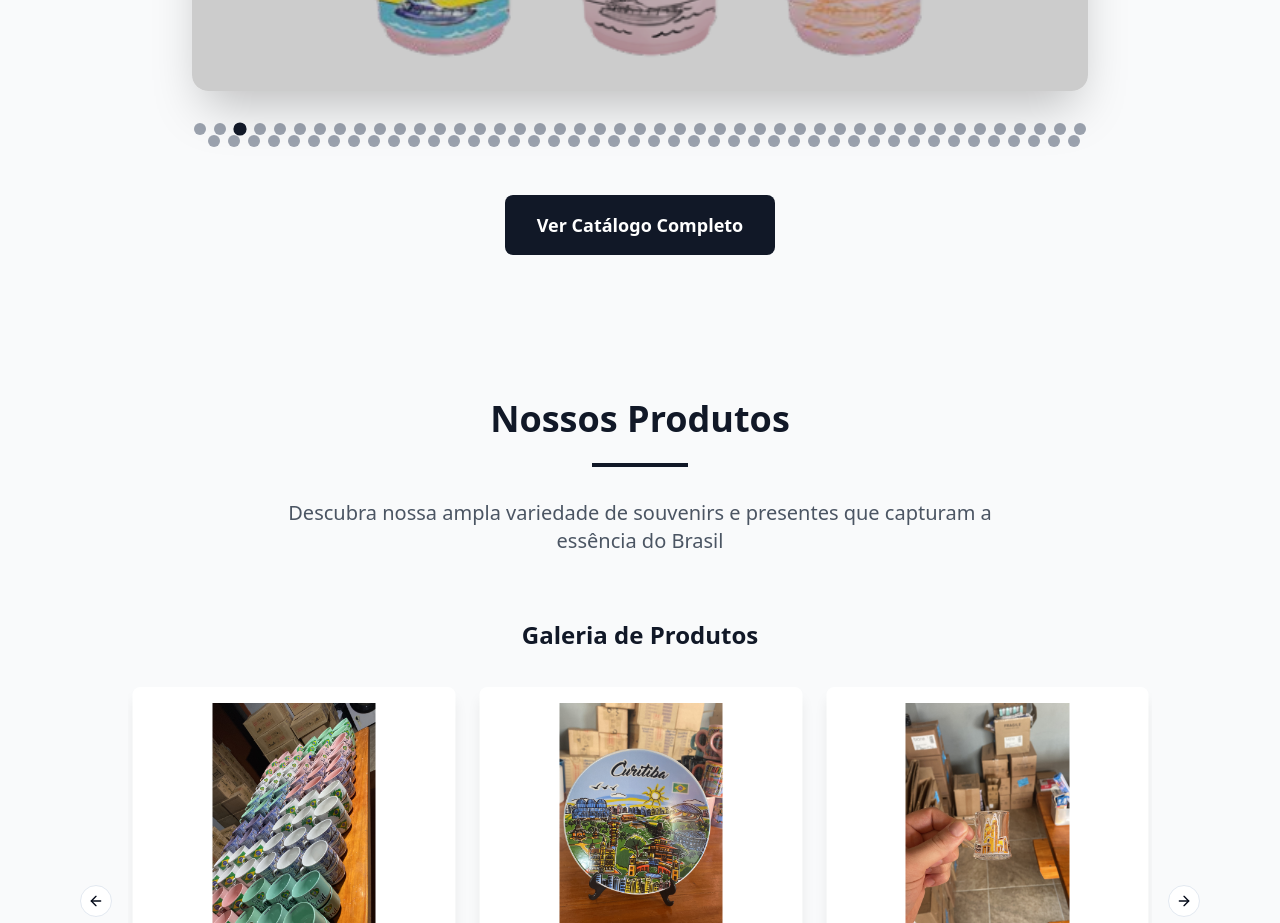
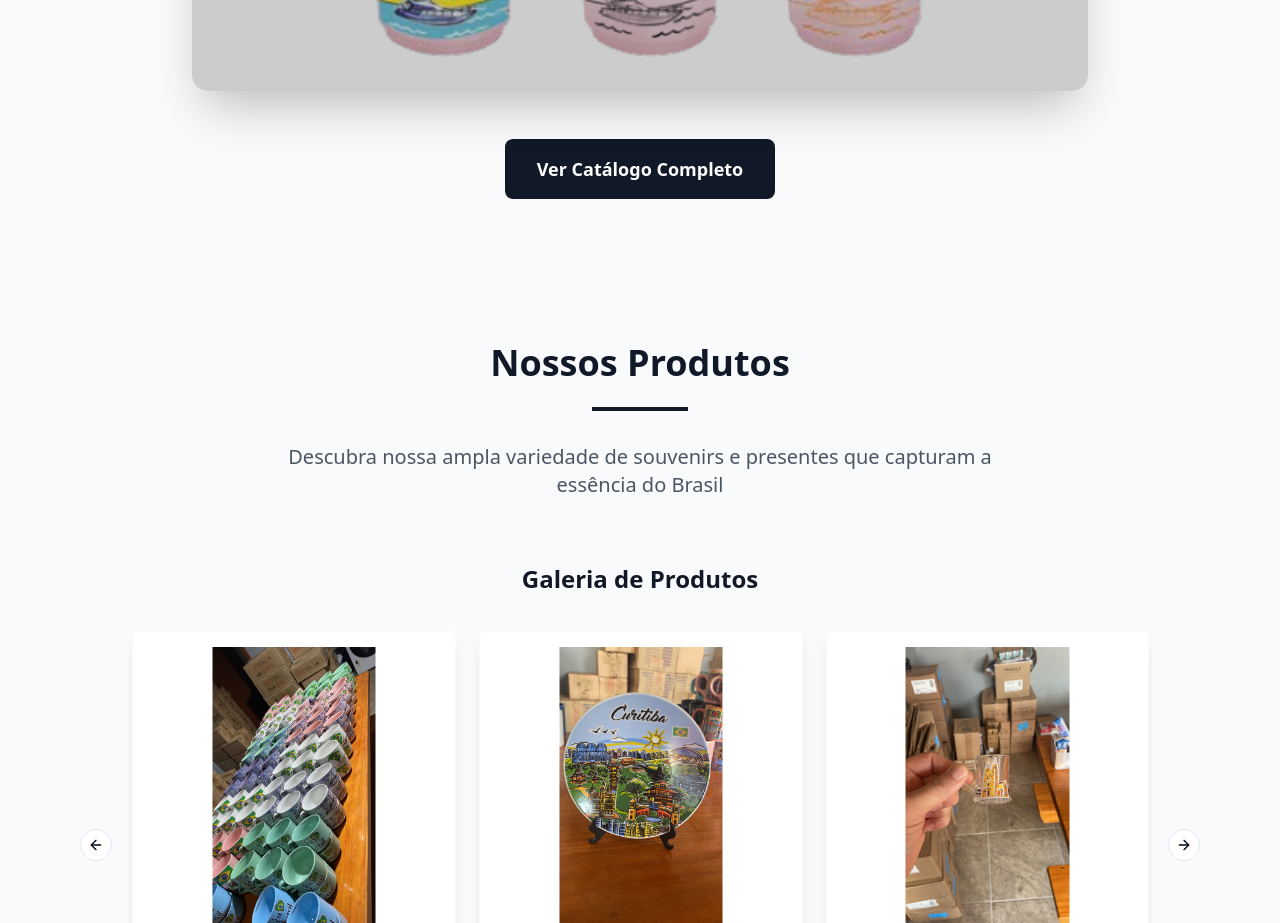
Before and after one commit to DevZipMateus/porto-presentes-website-design, a React (Vite) app: page / in a window 1280 px wide. Shown: the part 3860-4783 px from the top of the page. Built offline with nearby package versions, Linux system fonts and the light colour scheme.

Commit message:
Remove carousel dots
Remove the dots indicator from the product carousel in both the front-end and back-end code.

```diff
--- a/src/components/ProductCarousel.tsx
+++ b/src/components/ProductCarousel.tsx
@@ -1,3 +1,4 @@
+
 import { useState, useEffect } from 'react';
 import { ChevronLeft, ChevronRight } from 'lucide-react';
 export const ProductCarousel = () => {
@@ -380,10 +381,6 @@ export const ProductCarousel = () => {
     setCurrentIndex(currentIndex === products.length - 1 ? 0 : currentIndex + 1);
   };
 
-  const goToSlide = (index: number) => {
-    setCurrentIndex(index);
-  };
-
   return <section className="py-16 bg-gray-50">
       <div className="max-w-7xl mx-auto px-4 sm:px-6 lg:px-8">
         <div className="text-center mb-12">
@@ -423,22 +420,6 @@ export const ProductCarousel = () => {
           <button onClick={goToNext} className="absolute right-4 top-1/2 transform -translate-y-1/2 bg-white/80 hover:bg-white text-gray-800 p-3 rounded-full shadow-lg transition-all duration-200 hover:scale-110" aria-label="Próxima imagem">
             <ChevronRight className="h-6 w-6" />
           </button>
-
-          {/* Dots Indicator */}
-          <div className="flex justify-center mt-8 space-x-2 flex-wrap">
-            {products.map((_, index) => (
-              <button
-                key={index}
-                onClick={() => goToSlide(index)}
-                className={`w-3 h-3 rounded-full transition-all duration-200 ${
-                  index === currentIndex
-                    ? 'bg-gray-900 scale-110'
-                    : 'bg-gray-400 hover:bg-gray-600'
-                }`}
-                aria-label={`Ir para slide ${index + 1}`}
-              />
-            ))}
-          </div>
         </div>
 
         {/* CTA Button */}
```
